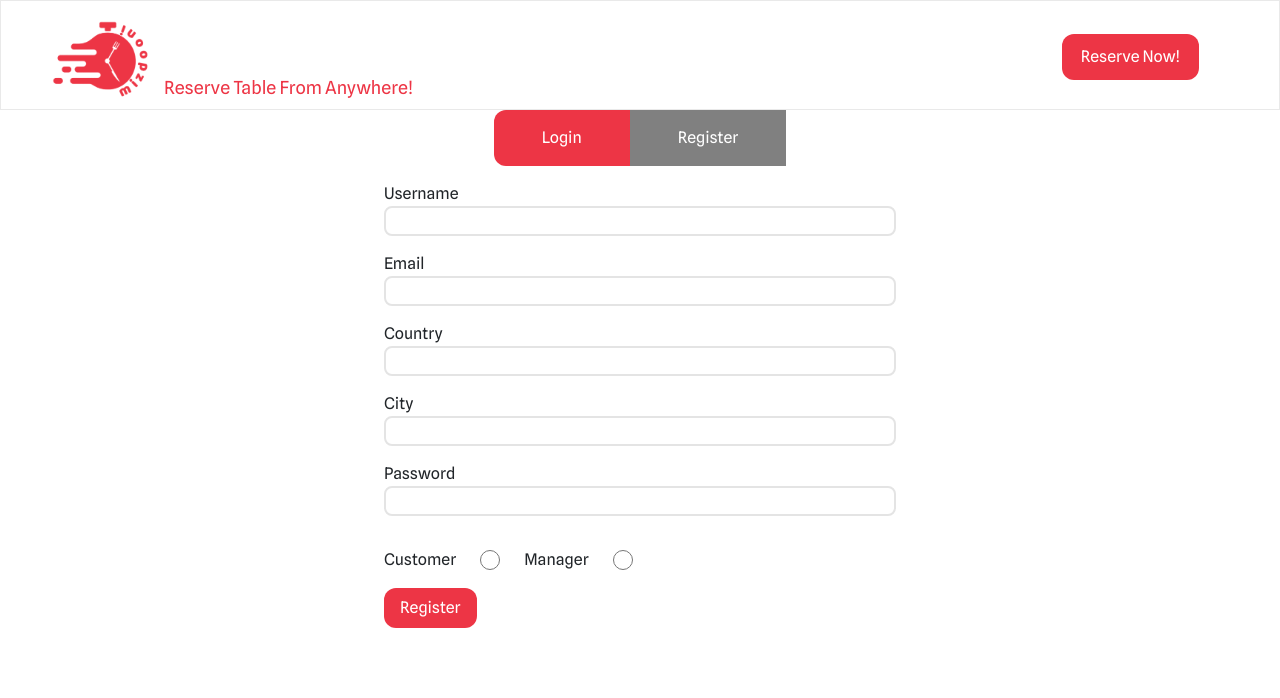
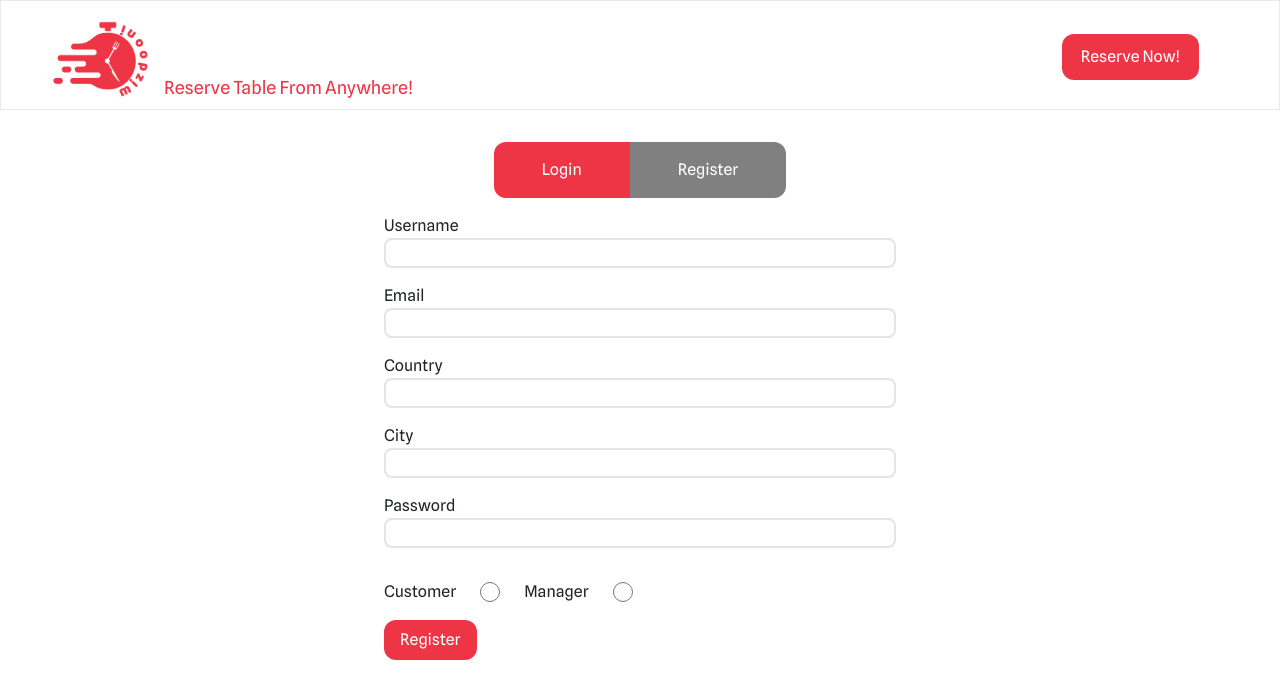
Before and after one commit to rose-giant/IE-CA6s-to-8-Web-Application, a React (Create React App) app in the folder frontend/: page / in a window 1280 px wide. Shown: the top 698 px of the page. Built offline with nearby package versions, Linux system fonts and the light colour scheme; no server answers.

Commit message:
fix: login and signup styling improved

```diff
--- a/frontend/src/components/Auth/init.css
+++ b/frontend/src/components/Auth/init.css
@@ -49,6 +49,7 @@ button {
     width: fit-content;
     display: block;
     margin: auto;
+    margin-top: 32px;
 
     button {
         padding-inline: 48px;
@@ -56,18 +57,16 @@ button {
     }
 }
 
-.activeLogin {
-    background-color: var(--peach-color);
+.activeLogin, .inactiveLogin {
     border-top-left-radius: 12px;
     border-bottom-left-radius: 12px;
 }
 
-.activeRegister {
-    background-color: var(--peach-color);
+.activeRegister, .inactiveRegister {
     border-top-right-radius: 12px;
     border-bottom-right-radius: 12px;
 }
 
-.inactiveButton {
-    background-color: grey;
+.inactiveLogin, .inactiveRegister {
+    background-color: gray;
 }
--- a/frontend/src/components/Auth/init.jsx
+++ b/frontend/src/components/Auth/init.jsx
@@ -35,13 +35,13 @@ export default function InitUser() {
         <>
         <div className="activators">
             <button
-                className={activeButton === 'login' ? 'activeLogin' : 'inactiveButton'}
+                className={activeButton === 'login' ? 'activeLogin' : 'inactiveLogin'}
                 onClick={handleLoginClick} >
                 Login
             </button>
 
             <button
-                className={activeButton === 'register' ? 'activeRegister' : 'inactiveButton'}
+                className={activeButton === 'register' ? 'activeRegister' : 'inactiveRegister'}
                 onClick={handleRegisterClick}>
                 Register
             </button>
--- a/frontend/src/components/Auth/register.jsx
+++ b/frontend/src/components/Auth/register.jsx
@@ -39,7 +39,8 @@ export default function Register() {
             .catch(error => {
                 navigate("/403")
                 console.error("Error fetching users:", error);
-            });
+            })
+
         e.preventDefault()
         console.log(name)
         setSignedIn(name)
```
Also changed, not shown: frontend/src/components/Auth/login.jsx (+0 -10 lines).
